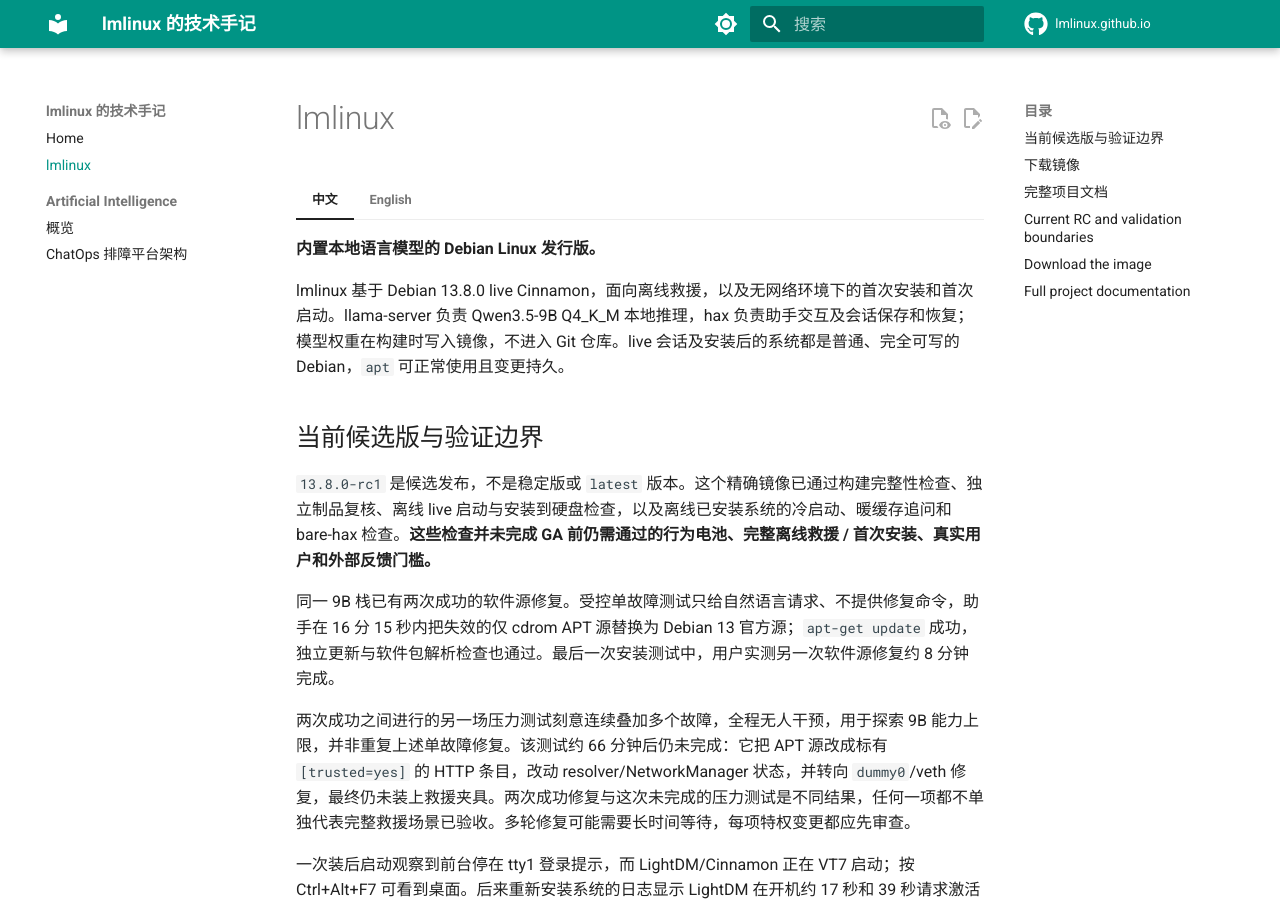
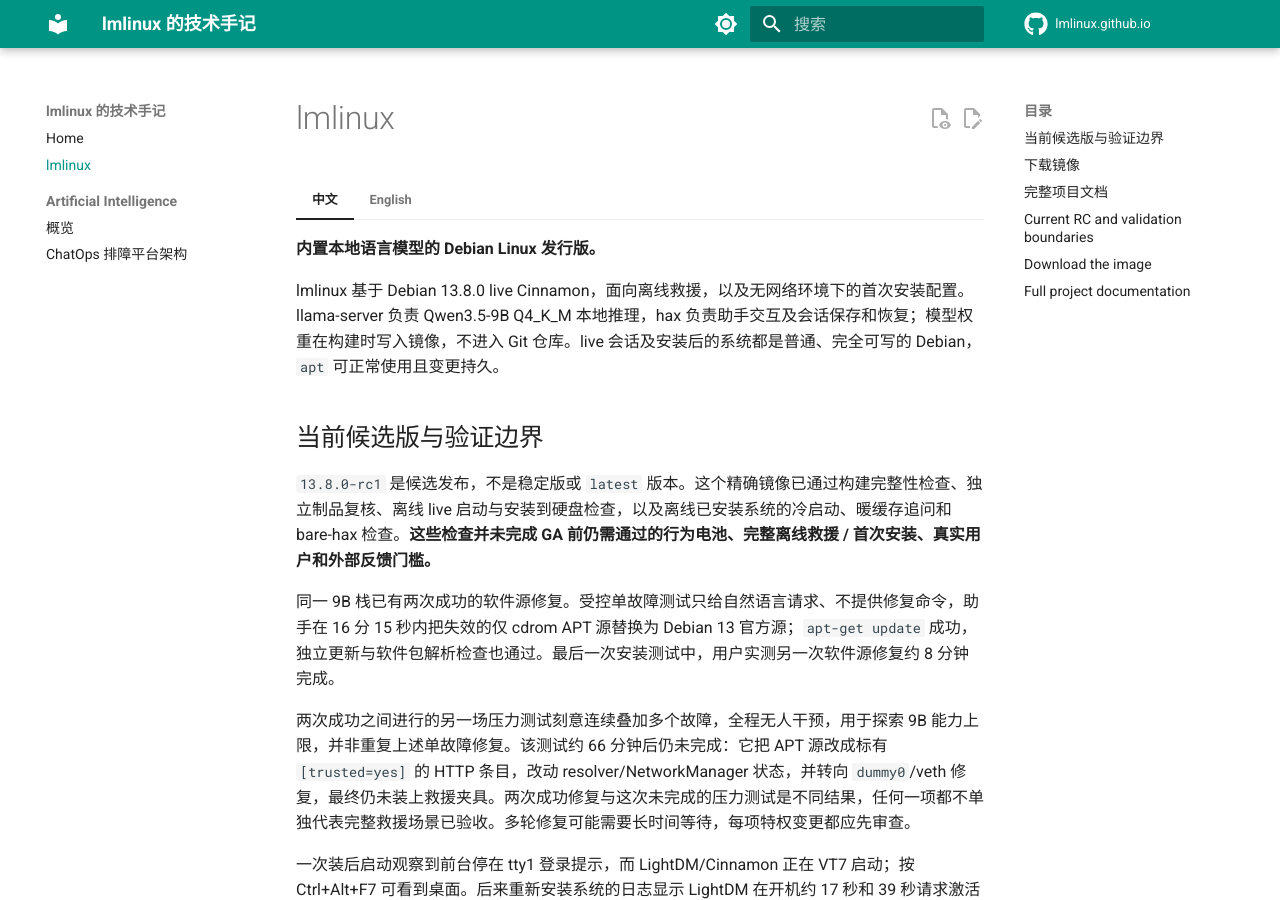
Before and after one commit to lmlinux/lmlinux.github.io, an MkDocs documentation site: the page built from docs/lmlinux/index.md, in a window 1280 px wide and 900 px high. Built offline with MkDocs 1.6.1 and Material for MkDocs 9.7.7, drawn with Linux system fonts in a browser that asks for light colours; comment, search, counter and statistics services are not loaded.

Commit message:
Clarify offline installation details in index.md
Updated description to clarify offline installation configuration.

```diff
--- a/docs/lmlinux/index.md
+++ b/docs/lmlinux/index.md
@@ -4,7 +4,7 @@
 
     **内置本地语言模型的 Debian Linux 发行版。**
 
-    lmlinux 基于 Debian 13.8.0 live Cinnamon，面向离线救援，以及无网络环境下的首次安装和首次启动。llama-server 负责 Qwen3.5-9B Q4_K_M 本地推理，hax 负责助手交互及会话保存和恢复；模型权重在构建时写入镜像，不进入 Git 仓库。live 会话及安装后的系统都是普通、完全可写的 Debian，`apt` 可正常使用且变更持久。
+    lmlinux 基于 Debian 13.8.0 live Cinnamon，面向离线救援，以及无网络环境下的首次安装配置。llama-server 负责 Qwen3.5-9B Q4_K_M 本地推理，hax 负责助手交互及会话保存和恢复；模型权重在构建时写入镜像，不进入 Git 仓库。live 会话及安装后的系统都是普通、完全可写的 Debian，`apt` 可正常使用且变更持久。
 
     ## 当前候选版与验证边界
 
```
